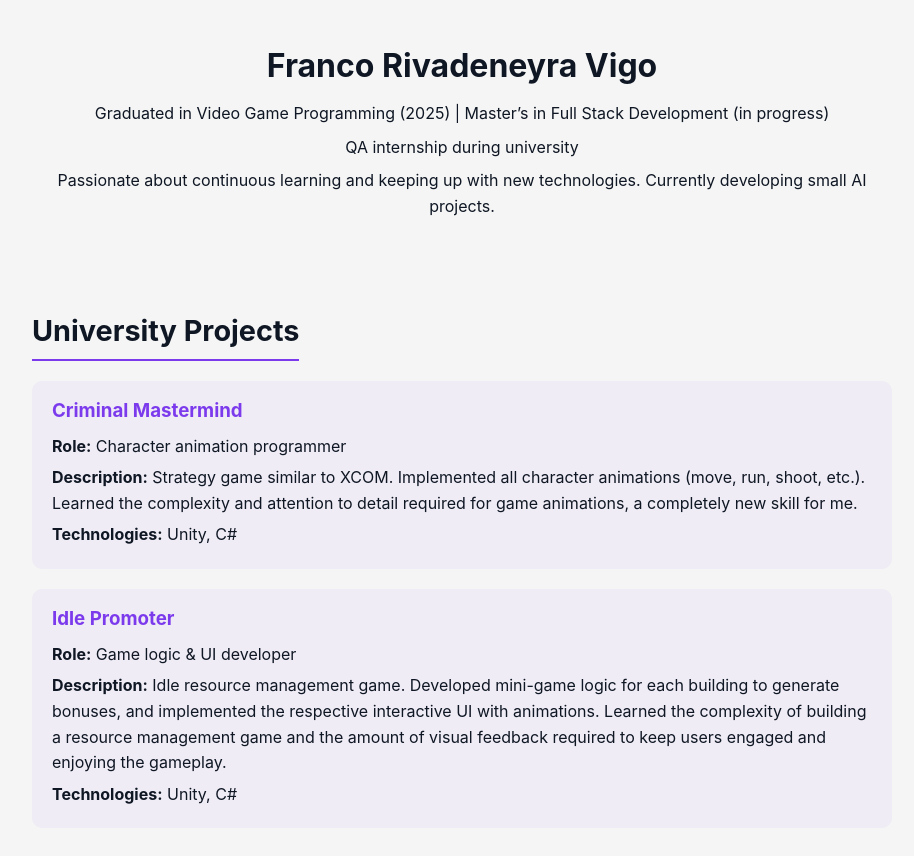
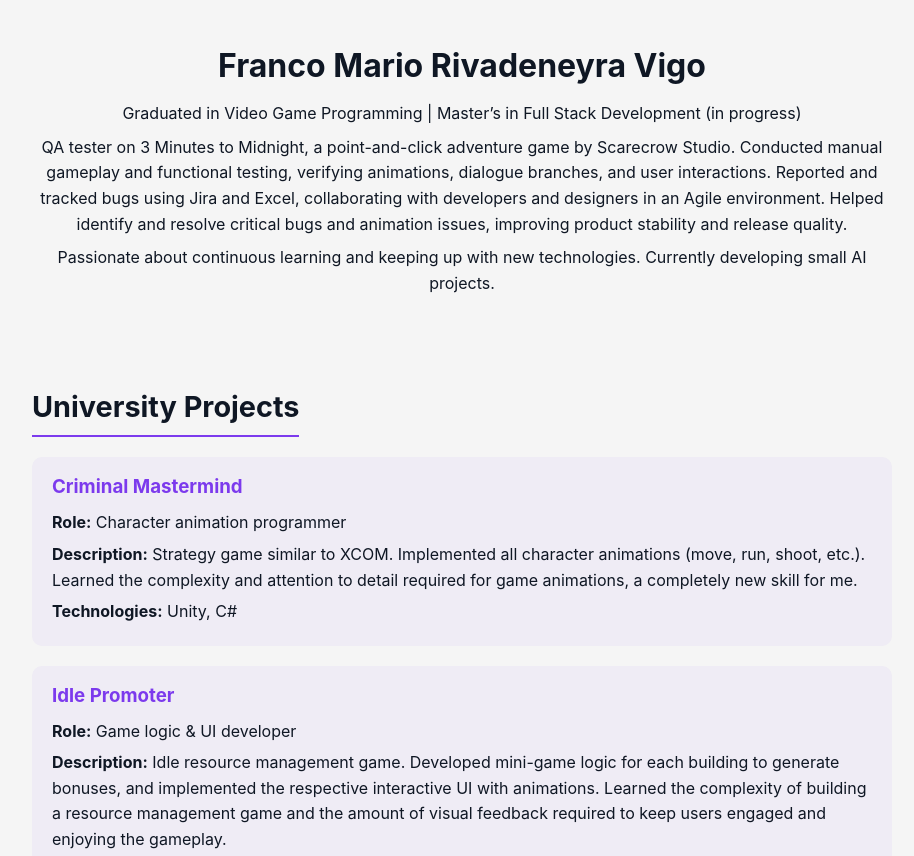
Before and after one commit to FrancoRivadeneyraVigo/Portfolio, a plain HTML site: page index.html in a window 1280 px wide. Shown: the top 856 px of the page, without its empty margins (178-1092 px from the left). Drawn offline with Linux system fonts and the light colour scheme.

Commit message:
Update index.html

```diff
--- a/index.html
+++ b/index.html
@@ -10,9 +10,11 @@
 
 <header>
     <div class="container">
-        <h1>Franco Rivadeneyra Vigo</h1>
-        <p class="role">Graduated in Video Game Programming (2025) | Master’s in Full Stack Development (in progress)</p>
-        <p class="experience">QA internship during university</p>
+        <h1>Franco Mario Rivadeneyra Vigo</h1>
+        <p class="role">Graduated in Video Game Programming | Master’s in Full Stack Development (in progress)</p>
+        <p class="experience">QA tester on 3 Minutes to Midnight, a point-and-click adventure game by Scarecrow Studio. Conducted manual gameplay and functional testing, verifying animations, dialogue branches, and user interactions.
+            Reported and tracked bugs using Jira and Excel, collaborating with developers and designers in an Agile environment.
+            Helped identify and resolve critical bugs and animation issues, improving product stability and release quality.</p>
         <p class="description">Passionate about continuous learning and keeping up with new technologies. Currently developing small AI projects.</p>
     </div>
 </header>
```
